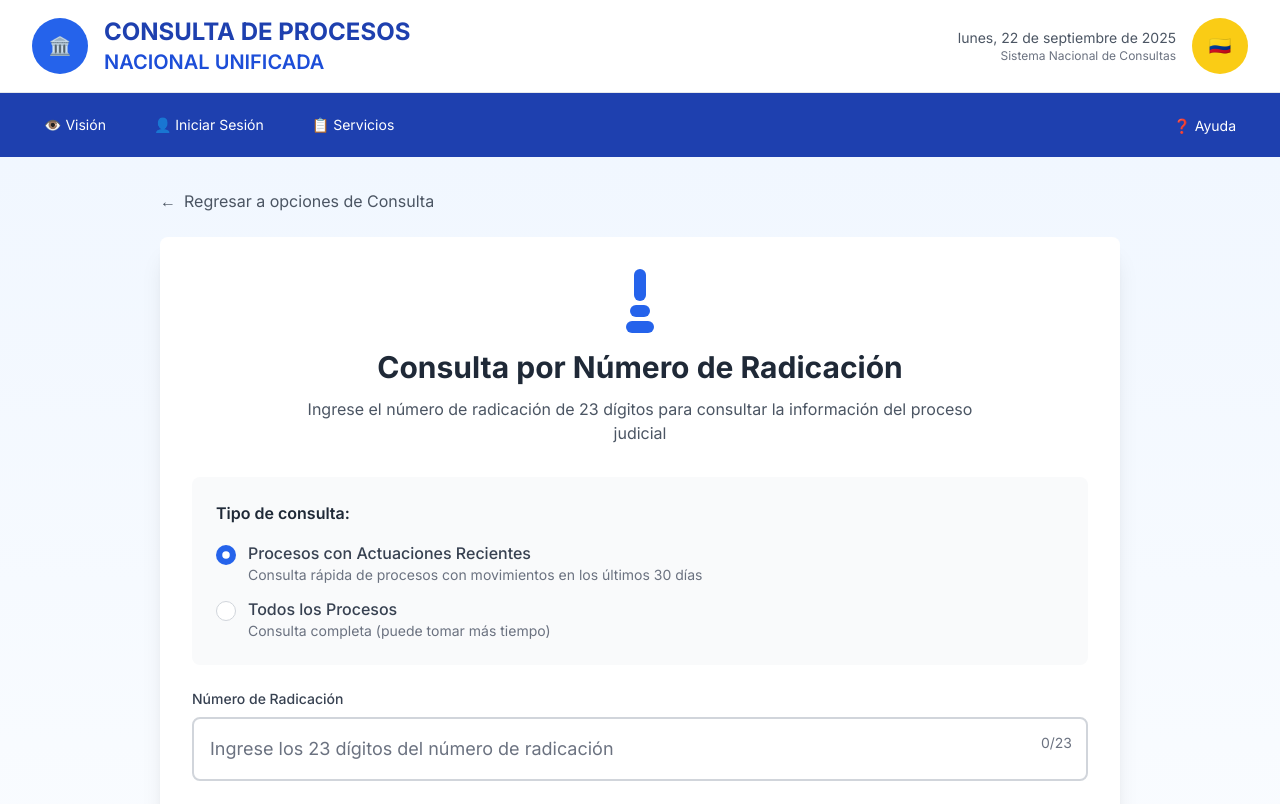
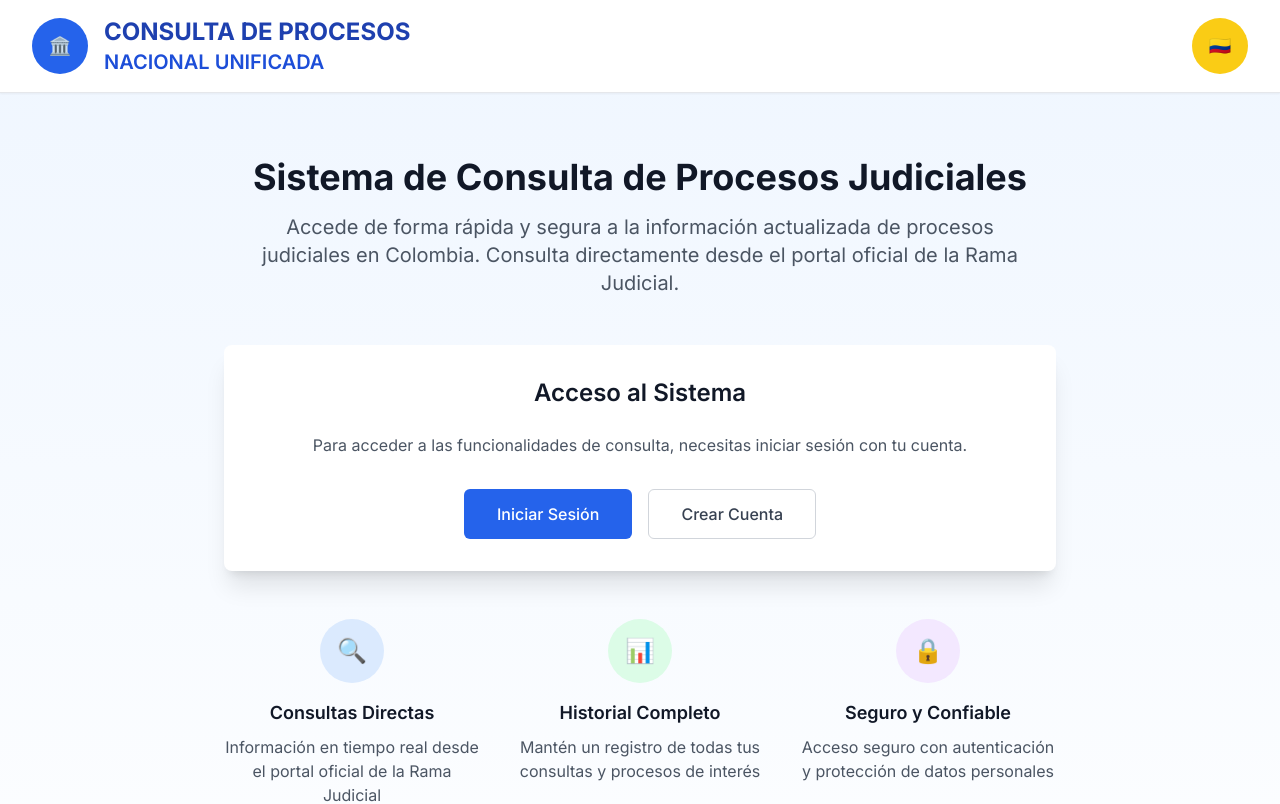
Before and after one commit to Santiagodutr/Consulta-Procesos-Judiciales, a React (Create React App) app in the folder FRONT-END-WEB/: page / in a window 1280 px wide. Shown: the top 804 px of the page. Built offline with nearby package versions, Linux system fonts and the light colour scheme.

Commit message:
implementacion de nueva pagina principal

```diff
--- a/FRONT-END-WEB/src/App.tsx
+++ b/FRONT-END-WEB/src/App.tsx
@@ -6,29 +6,198 @@
 import { ForgotPasswordPage } from './pages/auth/ForgotPasswordPage.tsx';
 import { ResetPasswordPage } from './pages/auth/ResetPasswordPage.tsx';
 import { SimpleDashboard } from './pages/SimpleDashboard.tsx';
+import { ProtectedRoute } from './components/ProtectedRoute.tsx';
+import { useAuth } from './contexts/AuthContext.tsx';
 
-// Componente para proteger rutas que requieren autenticación
-const ProtectedRoute: React.FC<{ children: React.ReactNode }> = ({ children }) => {
-  const token = localStorage.getItem('access_token');
+// Página de bienvenida pública
+const WelcomePage: React.FC = () => {
+  return (
+    <div className="min-h-screen bg-gradient-to-b from-blue-50 to-white">
+      {/* Header oficial */}
+      <div className="bg-white shadow-sm border-b">
+        <div className="max-w-7xl mx-auto px-4 sm:px-6 lg:px-8">
+          <div className="flex justify-between items-center py-4">
+            <div className="flex items-center space-x-4">
+              <div className="flex-shrink-0">
+                <div className="h-14 w-14 bg-blue-600 rounded-full flex items-center justify-center">
+                  <span className="text-white font-bold text-lg">🏛️</span>
+                </div>
+              </div>
+              <div>
+                <h1 className="text-2xl font-bold text-blue-800">
+                  CONSULTA DE PROCESOS
+                </h1>
+                <h2 className="text-xl font-semibold text-blue-700">
+                  NACIONAL UNIFICADA
+                </h2>
+              </div>
+            </div>
+            <div className="flex items-center space-x-4">
+              <div className="flex-shrink-0">
+                <div className="h-14 w-14 bg-yellow-400 rounded-full flex items-center justify-center">
+                  <span className="text-blue-800 font-bold text-lg">🇨🇴</span>
+                </div>
+              </div>
+            </div>
+          </div>
+        </div>
+      </div>
 
-  if (!token) {
-    return <Navigate to="/login" replace />;
-  }
+      {/* Contenido principal */}
+      <div className="max-w-4xl mx-auto px-4 sm:px-6 lg:px-8 py-16">
+        <div className="text-center mb-12">
+          <h2 className="text-4xl font-bold text-gray-900 mb-4">
+            Sistema de Consulta de Procesos Judiciales
+          </h2>
+          <p className="text-xl text-gray-600 max-w-3xl mx-auto">
+            Accede de forma rápida y segura a la información actualizada de procesos judiciales
+            en Colombia. Consulta directamente desde el portal oficial de la Rama Judicial.
+          </p>
+        </div>
 
-  return <>{children}</>;
+        <div className="bg-white rounded-lg shadow-xl p-8 mb-12">
+          <h3 className="text-2xl font-semibold text-gray-900 mb-6 text-center">
+            Acceso al Sistema
+          </h3>
+          <p className="text-gray-600 text-center mb-8">
+            Para acceder a las funcionalidades de consulta, necesitas iniciar sesión con tu cuenta.
+          </p>
+
+          <div className="flex flex-col sm:flex-row gap-4 justify-center">
+            <a
+              href="/login"
+              className="inline-flex items-center justify-center px-8 py-3 border border-transparent text-base font-medium rounded-md text-white bg-blue-600 hover:bg-blue-700 transition-colors"
+            >
+              Iniciar Sesión
+            </a>
+            <a
+              href="/register"
+              className="inline-flex items-center justify-center px-8 py-3 border border-gray-300 text-base font-medium rounded-md text-gray-700 bg-white hover:bg-gray-50 transition-colors"
+            >
+              Crear Cuenta
+            </a>
+          </div>
+        </div>
+
+        <div className="grid md:grid-cols-3 gap-8">
+          <div className="text-center">
+            <div className="w-16 h-16 bg-blue-100 rounded-full flex items-center justify-center mx-auto mb-4">
+              <span className="text-2xl">🔍</span>
+            </div>
+            <h4 className="text-lg font-semibold text-gray-900 mb-2">Consultas Directas</h4>
+            <p className="text-gray-600">
+              Información en tiempo real desde el portal oficial de la Rama Judicial
+            </p>
+          </div>
+
+          <div className="text-center">
+            <div className="w-16 h-16 bg-green-100 rounded-full flex items-center justify-center mx-auto mb-4">
+              <span className="text-2xl">📊</span>
+            </div>
+            <h4 className="text-lg font-semibold text-gray-900 mb-2">Historial Completo</h4>
+            <p className="text-gray-600">
+              Mantén un registro de todas tus consultas y procesos de interés
+            </p>
+          </div>
+
+          <div className="text-center">
+            <div className="w-16 h-16 bg-purple-100 rounded-full flex items-center justify-center mx-auto mb-4">
+              <span className="text-2xl">🔒</span>
+            </div>
+            <h4 className="text-lg font-semibold text-gray-900 mb-2">Seguro y Confiable</h4>
+            <p className="text-gray-600">
+              Acceso seguro con autenticación y protección de datos personales
+            </p>
+          </div>
+        </div>
+      </div>
+
+      {/* Footer */}
+      <footer className="bg-slate-800 text-white py-8 mt-16">
+        <div className="max-w-7xl mx-auto px-4 sm:px-6 lg:px-8">
+          <div className="text-center space-y-3">
+            <div className="flex justify-center items-center space-x-4 mb-4">
+              <span className="text-2xl">🏛️</span>
+              <span className="font-semibold">Rama Judicial del Poder Público</span>
+              <span className="text-2xl">🇨🇴</span>
+            </div>
+            <p className="text-sm">
+              Sistema desarrollado para consulta de procesos del sistema judicial colombiano
+            </p>
+          </div>
+        </div>
+      </footer>
+    </div>
+  );
 };
 
 function App() {
+  const { isAuthenticated, loading } = useAuth();
+
+  if (loading) {
+    return (
+      <div className="min-h-screen flex items-center justify-center">
+        <div className="animate-spin rounded-full h-12 w-12 border-b-2 border-blue-600"></div>
+      </div>
+    );
+  }
+
   return (
     <Routes>
-      {/* Rutas públicas */}
-      <Route path="/" element={<HomePage />} />
-      <Route path="/login" element={<LoginPage />} />
-      <Route path="/register" element={<RegisterPage />} />
-      <Route path="/forgot-password" element={<ForgotPasswordPage />} />
-      <Route path="/reset-password" element={<ResetPasswordPage />} />
+      {/* Página de bienvenida pública */}
+      <Route
+        path="/"
+        element={
+          <ProtectedRoute requireAuth={false}>
+            <WelcomePage />
+          </ProtectedRoute>
+        }
+      />
 
-      {/* Rutas protegidas */}
+      {/* Rutas de autenticación */}
+      <Route
+        path="/login"
+        element={
+          <ProtectedRoute requireAuth={false}>
+            <LoginPage />
+          </ProtectedRoute>
+        }
+      />
+      <Route
+        path="/register"
+        element={
+          <ProtectedRoute requireAuth={false}>
+            <RegisterPage />
+          </ProtectedRoute>
+        }
+      />
+      <Route
+        path="/forgot-password"
+        element={
+          <ProtectedRoute requireAuth={false}>
+            <ForgotPasswordPage />
+          </ProtectedRoute>
+        }
+      />
+      <Route
+        path="/reset-password"
+        element={
+          <ProtectedRoute requireAuth={false}>
+            <ResetPasswordPage />
+          </ProtectedRoute>
+        }
+      />
+
+      {/* Rutas protegidas - REQUIEREN LOGIN */}
+      <Route
+        path="/consulta"
+        element={
+          <ProtectedRoute>
+            <HomePage />
+          </ProtectedRoute>
+        }
+      />
+
       <Route
         path="/dashboard"
         element={
--- a/FRONT-END-WEB/src/components/ProtectedRoute.tsx
+++ b/FRONT-END-WEB/src/components/ProtectedRoute.tsx
@@ -1,6 +1,6 @@
 import React from 'react';
 import { Navigate, useLocation } from 'react-router-dom';
-import { useAuth } from '../contexts/AuthContext';
+import { useAuth } from '../contexts/AuthContext.tsx';
 
 interface ProtectedRouteProps {
   children: React.ReactNode;
@@ -34,7 +34,7 @@
   // If user is authenticated but trying to access auth pages (login, register, etc.)
   if (!requireAuth && user) {
     // Redirect authenticated users away from auth pages
-    return <Navigate to="/admin/dashboard" replace />;
+    return <Navigate to="/dashboard" replace />;
   }
 
   return <>{children}</>;
--- a/FRONT-END-WEB/src/pages/HomePage.tsx
+++ b/FRONT-END-WEB/src/pages/HomePage.tsx
@@ -1,6 +1,8 @@
-import React, { useState, useEffect } from 'react';
+import React, { useState } from 'react';
 import { directJudicialAPI } from '../services/apiService.ts';
 import { JudicialProcessData } from '../services/judicialPortalService.ts';
+import { useAuth } from '../contexts/AuthContext.tsx';
+import { useNavigate } from 'react-router-dom';
 
 interface ConsultationResult {
   success: boolean;
@@ -14,33 +16,21 @@
   const [searchType, setSearchType] = useState<'recent' | 'all'>('recent');
   const [isLoading, setIsLoading] = useState(false);
   const [result, setResult] = useState<ConsultationResult | null>(null);
-  const [isLoggedIn, setIsLoggedIn] = useState(false);
-  const [user, setUser] = useState<any>(null);
 
-  // Verificar si el usuario está logueado
-  useEffect(() => {
-    const token = localStorage.getItem('access_token');
-    const userData = localStorage.getItem('user');
-
-    if (token && userData) {
-      setIsLoggedIn(true);
-      try {
-        setUser(JSON.parse(userData));
-      } catch (error) {
-        console.error('Error parsing user data:', error);
-      }
-    }
-  }, []);
+  // Usar el contexto de autenticación
+  const { user, signOut } = useAuth();
+  const navigate = useNavigate();
 
   // Función para logout
-  const handleLogout = () => {
-    localStorage.removeItem('access_token');
-    localStorage.removeItem('refresh_token');
-    localStorage.removeItem('user');
-    setIsLoggedIn(false);
-    setUser(null);
-    // Opcionalmente recargar la página para refrescar el estado
-    window.location.reload();
+  const handleLogout = async () => {
+    try {
+      await signOut();
+      navigate('/');
+    } catch (error) {
+      console.error('Error during logout:', error);
+      // Forzar navegación aunque haya error
+      navigate('/');
+    }
   };
 
   const handleSubmit = async (e: React.FormEvent) => {
@@ -367,10 +357,10 @@
                 <span className="text-sm">👁️ Visión</span>
               </button>
 
-              {isLoggedIn ? (
+              {user ? (
                 <>
                   <button
-                    onClick={() => window.location.href = '/dashboard'}
+                    onClick={() => navigate('/dashboard')}
                     className="flex items-center space-x-2 hover:bg-blue-700 px-3 py-2 rounded transition-colors bg-blue-600"
                   >
                     <span className="text-sm">🏠 Dashboard</span>
@@ -381,7 +371,7 @@
                 </>
               ) : (
                 <button
-                  onClick={() => window.location.href = '/login'}
+                  onClick={() => navigate('/login')}
                   className="flex items-center space-x-2 hover:bg-blue-700 px-3 py-2 rounded transition-colors"
                 >
                   <span className="text-sm">👤 Iniciar Sesión</span>
@@ -397,7 +387,7 @@
                 <span className="text-sm">❓ Ayuda</span>
               </button>
 
-              {isLoggedIn && (
+              {user && (
                 <button
                   onClick={handleLogout}
                   className="hover:bg-blue-700 px-3 py-2 rounded transition-colors"
--- a/FRONT-END-WEB/src/pages/SimpleDashboard.tsx
+++ b/FRONT-END-WEB/src/pages/SimpleDashboard.tsx
@@ -1,23 +1,27 @@
 import React from 'react';
 import { Link, useNavigate } from 'react-router-dom';
+import { useAuth } from '../contexts/AuthContext.tsx';
 
 export const SimpleDashboard: React.FC = () => {
   const navigate = useNavigate();
-  const user = JSON.parse(localStorage.getItem('user') || '{}');
+  const { user, signOut } = useAuth();
 
-  const handleLogout = () => {
-    localStorage.removeItem('access_token');
-    localStorage.removeItem('refresh_token');
-    localStorage.removeItem('user');
-    navigate('/');
+  const handleLogout = async () => {
+    try {
+      await signOut();
+      navigate('/');
+    } catch (error) {
+      console.error('Error during logout:', error);
+      navigate('/');
+    }
   };
 
   const quickActions = [
     {
       title: 'Consultar Procesos',
-      description: 'Buscar procesos judiciales',
-      icon: '📄',
-      href: '/',
+      description: 'Buscar procesos judiciales por número de radicación',
+      icon: '�',
+      href: '/consulta',
       color: 'bg-blue-500',
     },
     {
```
